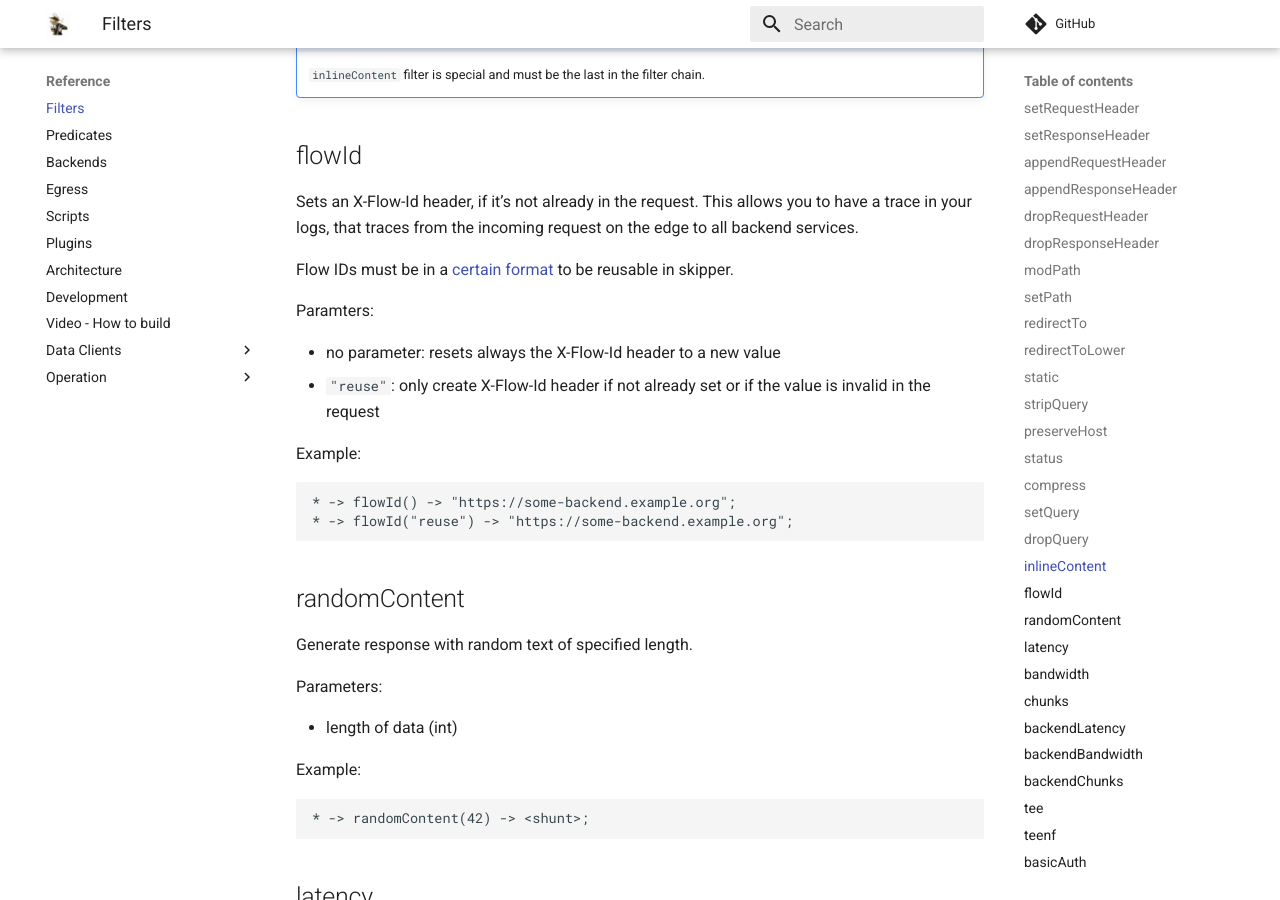
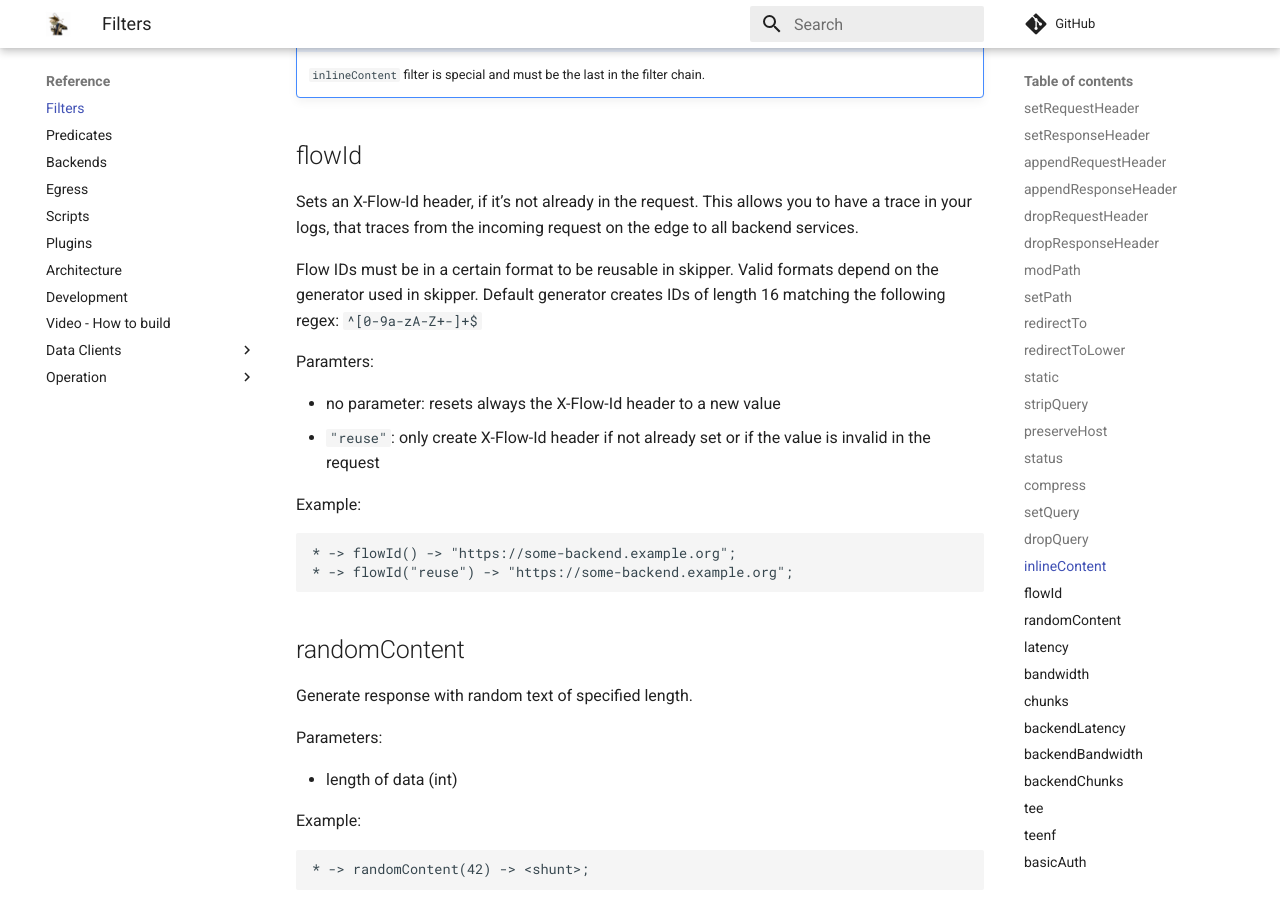
Before and after one commit to zalando/skipper, an MkDocs documentation site: the page built from docs/reference/filters.md, in a window 1280 px wide and 900 px high, scrolled down 6039 px. Built offline with MkDocs 1.6.1 and Material for MkDocs 9.7.7, drawn with Linux system fonts in a browser that asks for light colours; comment, search, counter and statistics services are not loaded.

Commit message:
Don't reference code, simplify generator code
Signed-off-by: Mikkel Oscar Lyderik Larsen <mikkel.larsen@zalando.de>

```diff
--- a/docs/reference/filters.md
+++ b/docs/reference/filters.md
@@ -264,8 +264,9 @@
 This allows you to have a trace in your logs, that traces from
 the incoming request on the edge to all backend services.
 
-Flow IDs must be in a [certain format][flowid_validation] to be reusable in
-skipper.
+Flow IDs must be in a certain format to be reusable in skipper. Valid formats
+depend on the generator used in skipper. Default generator creates IDs of
+length 16 matching the following regex: `^[0-9a-zA-Z+-]+$`
 
 Paramters:
 
```
Also changed, not shown: other parts of docs/reference/filters.md (+0 -2 lines), 1 other file.
